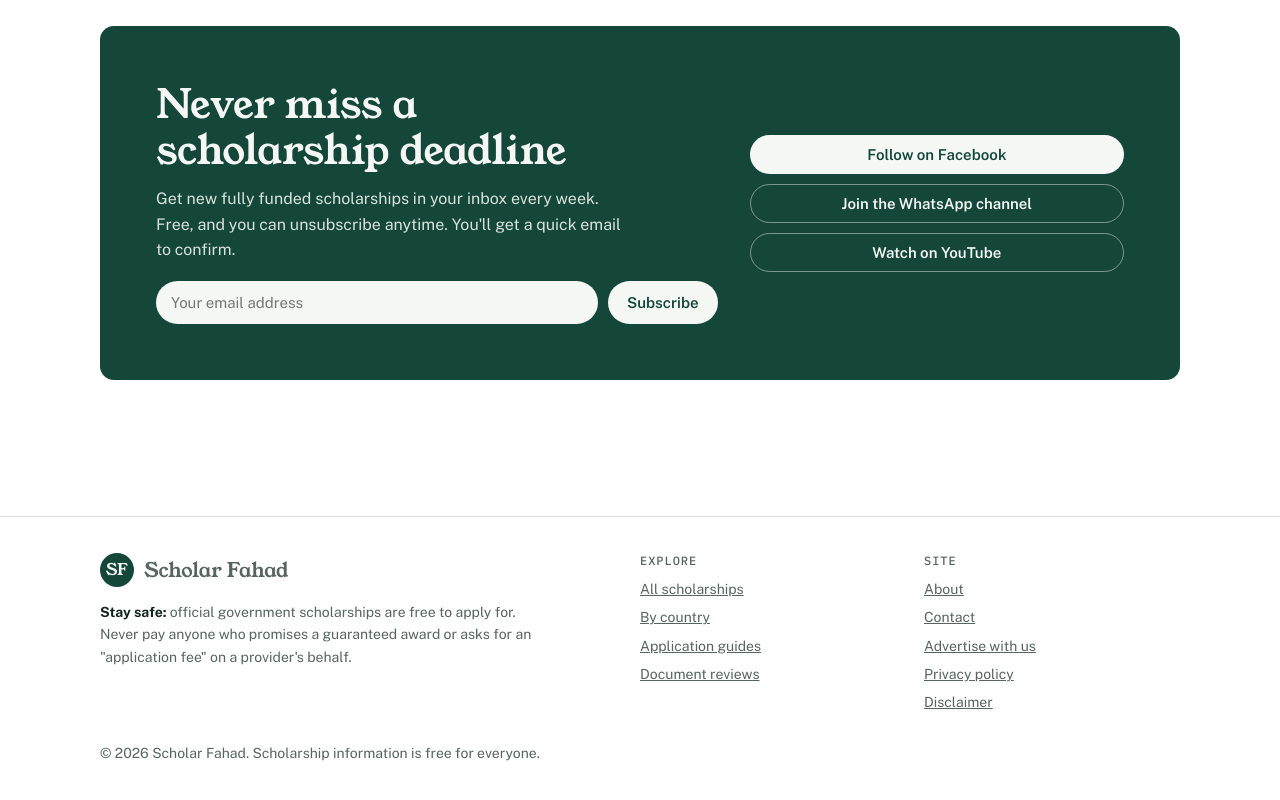
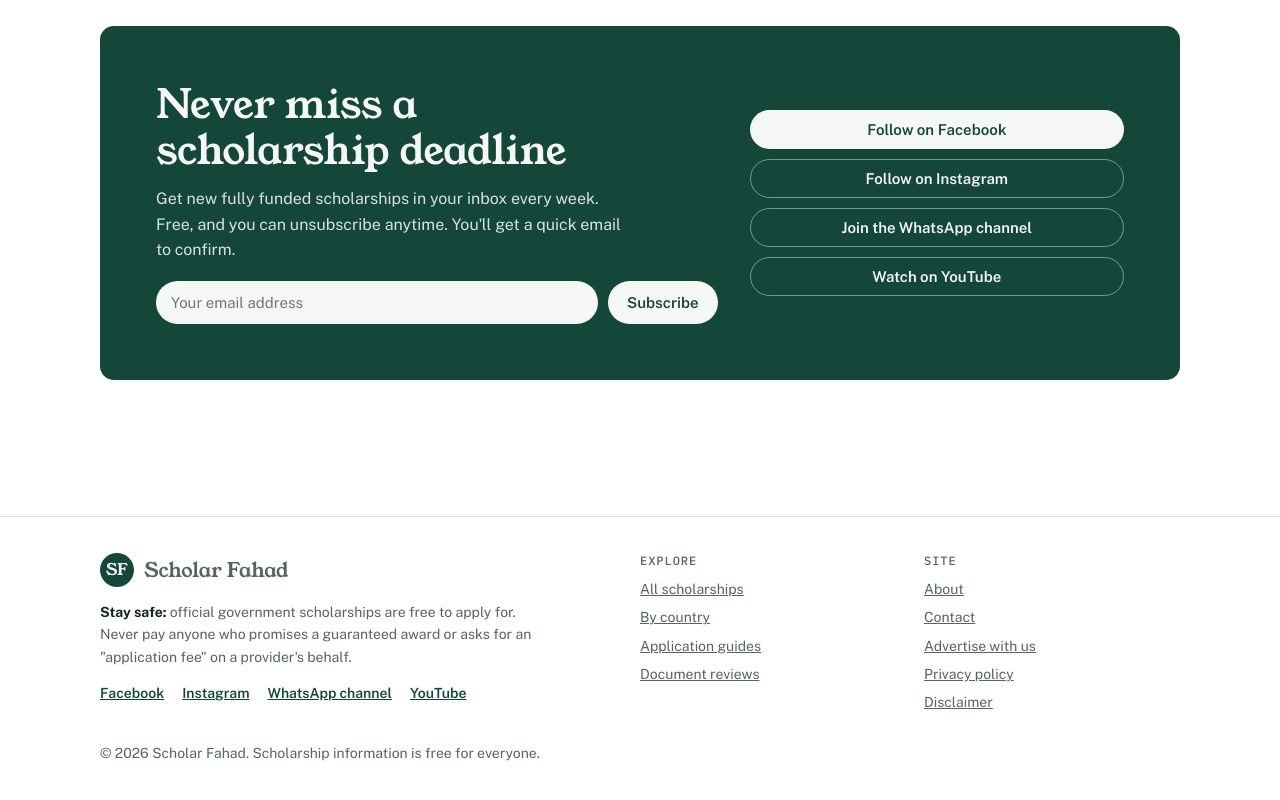
Before and after one commit to scholarfahad/scholarfahad-website, an Eleventy site: page src/index.njk in a window 1280 px wide. Shown: the part 2899-3699 px from the top of the page. Built offline with nearby package versions, Linux system fonts and the light colour scheme; Eleventy itself is replaced by a stand-in of ours; files that its build step writes are made by us from their sources.

Commit message:
Add files via upload

```diff
--- a/src/_data/advertise.json
+++ b/src/_data/advertise.json
@@ -3,6 +3,7 @@
   "audience": [
     { "label": "Total followers", "value": "71K" },
     { "label": "Facebook page", "value": "" },
+    { "label": "Instagram", "value": "" },
     { "label": "WhatsApp channel", "value": "" },
     { "label": "Monthly website visitors", "value": "" }
   ],
--- a/src/_data/site.json
+++ b/src/_data/site.json
@@ -5,6 +5,7 @@
   "url": "https://scholarfahad.com",
   "followers": "71K",
   "facebook": "https://www.facebook.com/p/Scholar-Fahad-100069865564390/",
+  "instagram": "https://www.instagram.com/scholarfahad/",
   "youtube": "https://www.youtube.com/@babangidafahad",
   "whatsapp_channel": "https://whatsapp.com/channel/0029Vb8u0rjIiRoxYCAn1y13",
   "contact_email": "",
--- a/src/_includes/layouts/base.njk
+++ b/src/_includes/layouts/base.njk
@@ -55,6 +55,12 @@
       <div>
         <a class="brand" href="/"><span class="seal">SF</span>{{ site.name }}</a>
         <p class="warn" style="margin-top:14px;max-width:52ch"><b>Stay safe:</b> official government scholarships are free to apply for. Never pay anyone who promises a guaranteed award or asks for an "application fee" on a provider's behalf.</p>
+        <p class="social">
+          <a href="{{ site.facebook }}" target="_blank" rel="noopener">Facebook</a>
+          {% if site.instagram %}<a href="{{ site.instagram }}" target="_blank" rel="noopener">Instagram</a>{% endif %}
+          {% if site.whatsapp_channel %}<a href="{{ site.whatsapp_channel }}" target="_blank" rel="noopener">WhatsApp channel</a>{% endif %}
+          {% if site.youtube %}<a href="{{ site.youtube }}" target="_blank" rel="noopener">YouTube</a>{% endif %}
+        </p>
       </div>
       <div>
         <h4>Explore</h4>
--- a/src/_includes/partials/updates.njk
+++ b/src/_includes/partials/updates.njk
@@ -14,6 +14,7 @@
       </div>
       <div class="btns">
         <a class="btn" href="{{ site.facebook }}" target="_blank" rel="noopener">Follow on Facebook</a>
+        {% if site.instagram %}<a class="btn alt" href="{{ site.instagram }}" target="_blank" rel="noopener">Follow on Instagram</a>{% endif %}
         {% if site.whatsapp_channel %}<a class="btn alt" href="{{ site.whatsapp_channel }}" target="_blank" rel="noopener">Join the WhatsApp channel</a>{% endif %}
         <a class="btn alt" href="{{ site.youtube }}" target="_blank" rel="noopener">Watch on YouTube</a>
       </div>
--- a/src/admin/config.yml
+++ b/src/admin/config.yml
@@ -78,6 +78,7 @@ collections:
           - { name: url, label: Website address, widget: string, hint: "The site's main address, e.g. https://scholarfahad.com. Change this when you connect a new domain." }
           - { name: followers, label: Follower count shown on homepage, widget: string, hint: "e.g. 71K" }
           - { name: facebook, label: Facebook page link, widget: string }
+          - { name: instagram, label: Instagram link, widget: string, required: false }
           - { name: youtube, label: YouTube link, widget: string }
           - { name: whatsapp_channel, label: WhatsApp channel link, widget: string, required: false }
           - { name: contact_email, label: Contact email, widget: string, required: false }
--- a/src/assets/style.css
+++ b/src/assets/style.css
@@ -208,6 +208,8 @@ footer.foot h4 { margin: 0 0 8px; font: 500 12px/1.4 var(--mono); letter-spacing
 footer.foot ul { list-style: none; margin: 0; padding: 0; display: grid; gap: 6px; }
 footer.foot a { color: var(--muted); }
 footer.foot .warn b { color: var(--ink); }
+footer.foot .social { display: flex; flex-wrap: wrap; gap: 8px 18px; margin-top: 14px; }
+footer.foot .social a { font-weight: 600; color: var(--green); }
 footer.foot .copy { margin-top: 28px; }
 @media (max-width: 700px) { footer.foot .cols { grid-template-columns: 1fr 1fr; } footer.foot .cols > :first-child { grid-column: 1 / -1; } }
 
```
